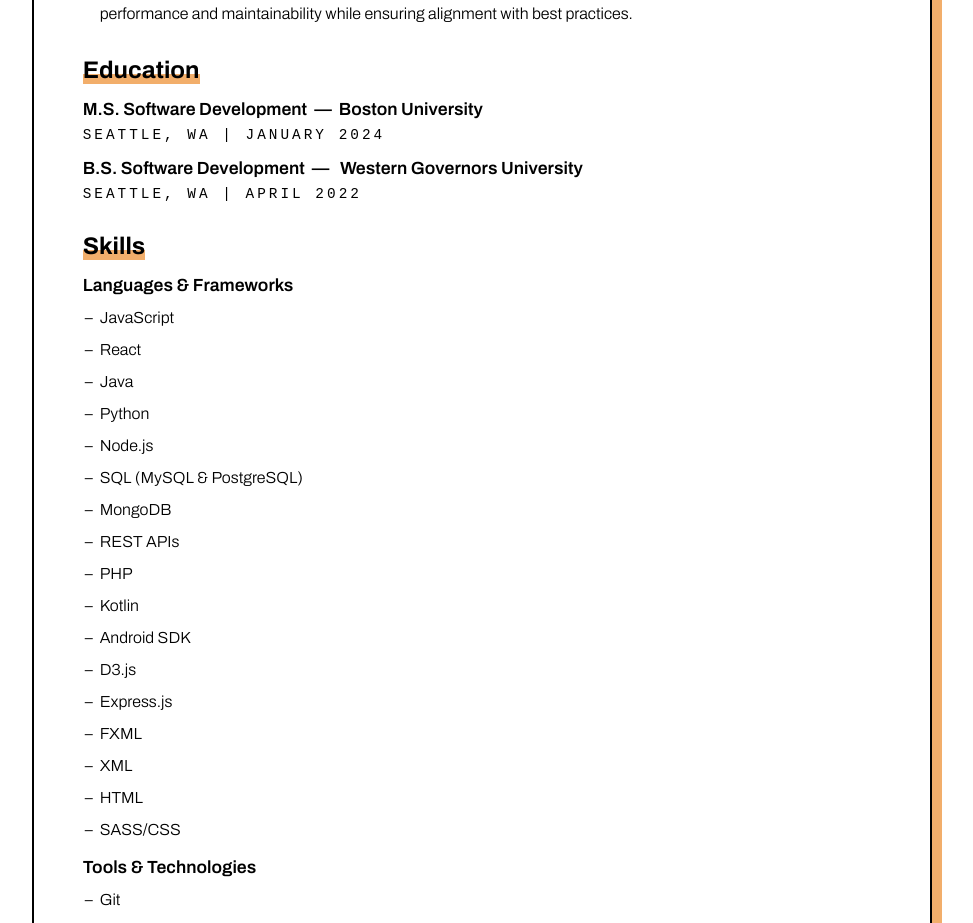
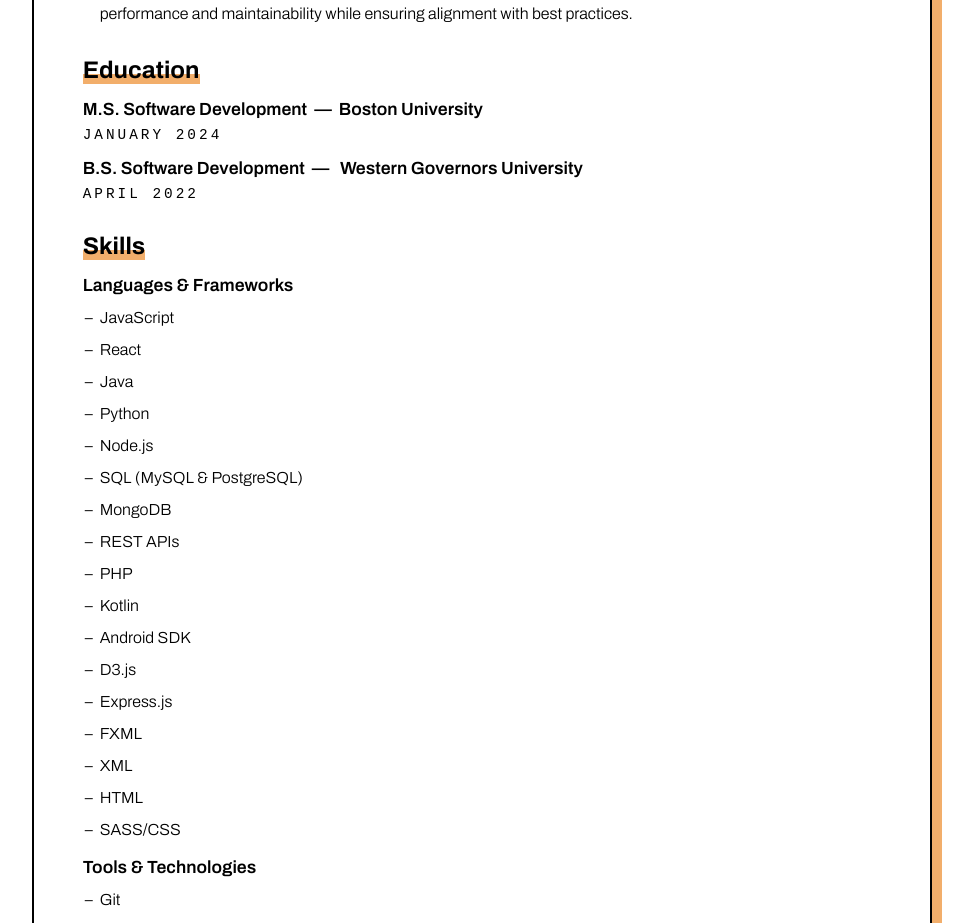
Before and after one commit to jennifer-bowser/jb-dev, a React (Vite) app: page / in a window 1280 px wide. Shown: the part 2522-3445 px from the top of the page, without its empty margins (158-1131 px from the left). Built offline with nearby package versions, Linux system fonts and the light colour scheme; a web font is replaced by a local one.

Commit message:
removes location from edus

```diff
--- a/src/components/sections/Resume/Resume.jsx
+++ b/src/components/sections/Resume/Resume.jsx
@@ -91,11 +91,11 @@ export default function Resume() {
                     <ResumeHeader headingText="Education" />
                     <section>
                         <h4>M.S. Software Development&nbsp;&nbsp;—&nbsp;&nbsp;Boston University</h4>
-                        <p className="Subtitle">Seattle, WA | January 2024</p>
+                        <p className="Subtitle">January 2024</p>
                     </section>
                     <section>
                         <h4>B.S. Software Development&nbsp;&nbsp;—&nbsp;&nbsp; Western Governors University</h4>
-                        <p className="Subtitle">Seattle, WA | April 2022</p>
+                        <p className="Subtitle">April 2022</p>
                     </section>
                 </section>
                 <section className="Resume-Skills-Section">
```
